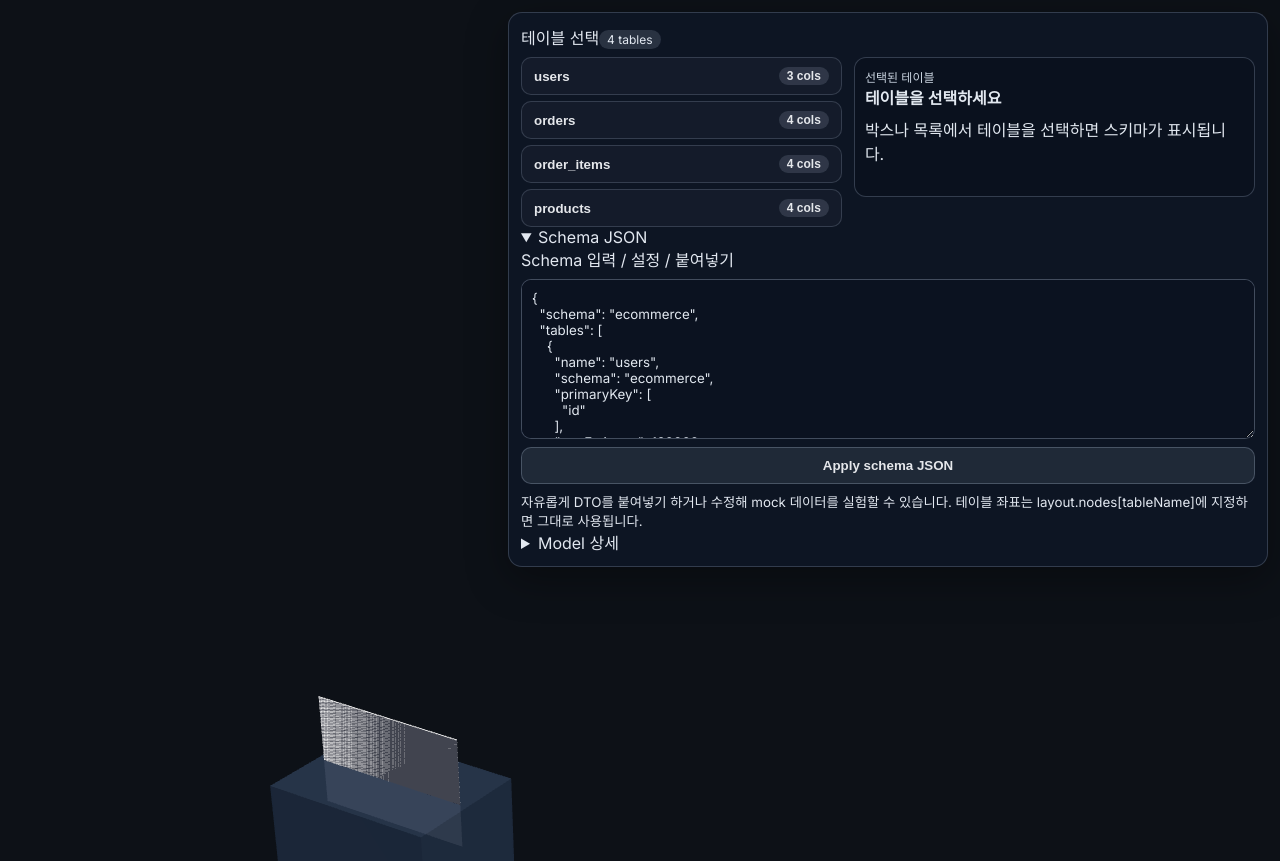
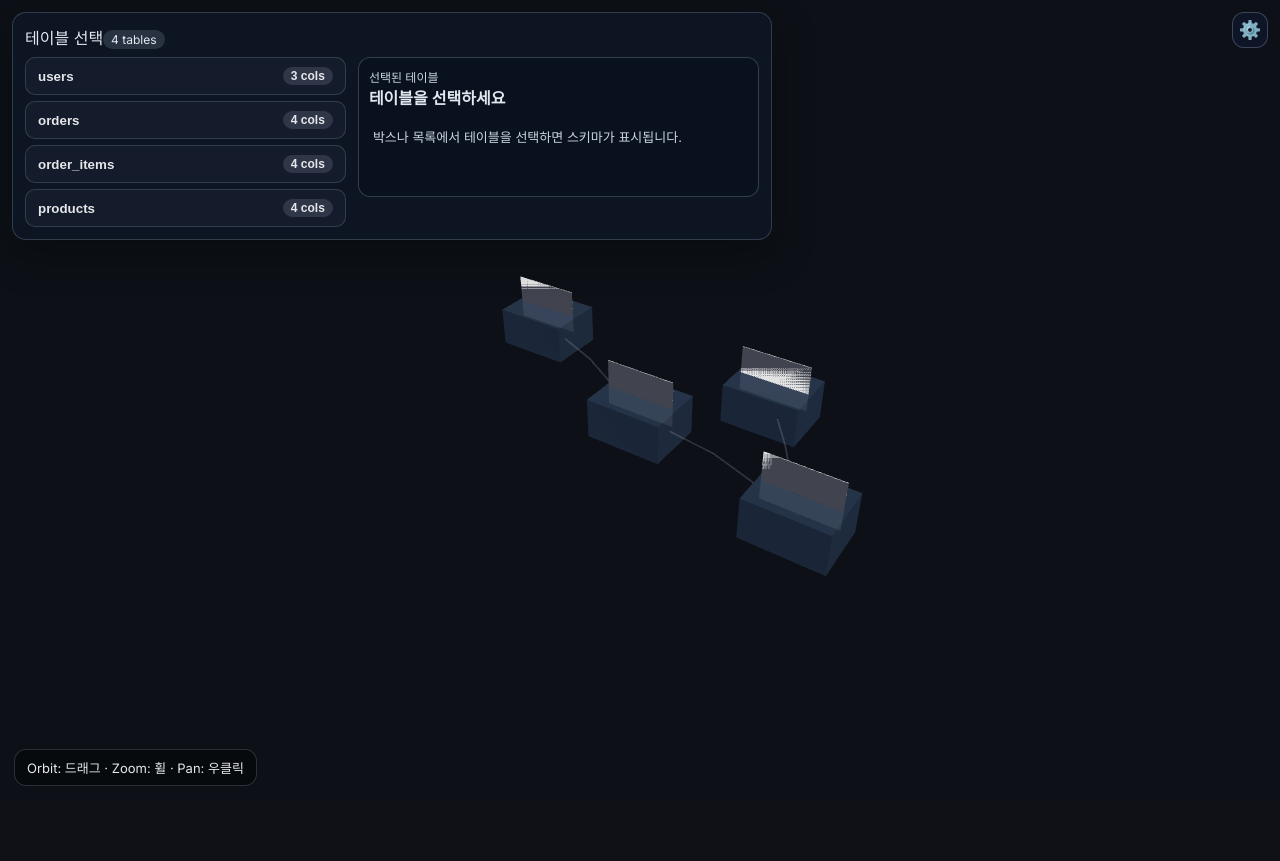
Before and after one commit to sqhtjs0104/visualdb, a React (Vite) app: page / in a window 1280 px wide. Shown: the top 861 px of the page. After the commit the page ends 800 px from the top, so only its background shows below. Built offline with nearby package versions, Linux system fonts and the light colour scheme.

Commit message:
Move schema JSON into modal and adjust layout

```diff
--- a/src/App.tsx
+++ b/src/App.tsx
@@ -1,7 +1,6 @@
 import React from 'react';
 import { Scene3D } from './components/Scene3D';
 import { SchemaInputPanel } from './components/SchemaInputPanel';
-import { ModelInfoPanel } from './components/ModelInfoPanel';
 import { mockGraph } from './mockData';
 import { SchemaGraph, Table, Relation } from './types';
 import { TableSchemaEditor } from './components/TableSchemaEditor';
@@ -37,6 +36,7 @@ export default function App() {
   const [activeTable, setActiveTable] = React.useState<string | undefined>();
   const [isEditing, setIsEditing] = React.useState(false);
   const [draftTable, setDraftTable] = React.useState<Table | null>(null);
+  const [isSchemaModalOpen, setIsSchemaModalOpen] = React.useState(false);
 
   const selectedTable = React.useMemo(() => graph.tables.find((t) => t.name === activeTable), [activeTable, graph.tables]);
 
@@ -111,20 +111,19 @@ export default function App() {
   };
 
   const hydratedSelectedTable = selectedTable ? attachColumnForeignKeys(selectedTable, graph.relations) : undefined;
-  const fkLookup = React.useMemo(() => {
-    if (!selectedTable) return {} as Record<string, string[]>;
-    const outgoing = graph.relations.filter((rel) => rel.fromTable === selectedTable.name);
-    return outgoing.reduce<Record<string, string[]>>((acc, rel) => {
-      rel.fromColumns.forEach((col) => {
-        const target = `${rel.toTable}.${rel.toColumns.join(', ')}`;
-        acc[col] = acc[col] ? [...acc[col], target] : [target];
-      });
-      return acc;
-    }, {});
-  }, [graph.relations, selectedTable]);
 
   return (
     <div className="app-shell">
+      <div className="settings-button__wrapper">
+        <button
+          type="button"
+          className="icon-button"
+          aria-label="Schema JSON 설정"
+          onClick={() => setIsSchemaModalOpen(true)}
+        >
+          ⚙️
+        </button>
+      </div>
       <main className="main-panel">
         <Scene3D graph={graph} activeTable={activeTable} onSelect={setActiveTable} />
         <div className="overlay-panel">
@@ -153,6 +152,9 @@ export default function App() {
                   <div className="schema-panel__title">
                     {hydratedSelectedTable ? hydratedSelectedTable.name : '테이블을 선택하세요'}
                   </div>
+                  {hydratedSelectedTable?.comment && (
+                    <div className="schema-panel__comment">{hydratedSelectedTable.comment}</div>
+                  )}
                 </div>
                 {hydratedSelectedTable && (
                   <div className="schema-panel__actions">
@@ -208,19 +210,25 @@ export default function App() {
               )}
             </div>
           </div>
-          <div className="overlay-stack">
-            <details className="control-card" open>
-              <summary>Schema JSON</summary>
-              <SchemaInputPanel value={inputValue} onChange={setInputValue} onSubmit={handleGraphChange} />
-            </details>
-            <details className="control-card" open={Boolean(selectedTable)}>
-              <summary>Model 상세</summary>
-              <ModelInfoPanel table={graph.tables.find((t) => t.name === activeTable)} />
-            </details>
-          </div>
         </div>
         <div className="scene-footer">Orbit: 드래그 · Zoom: 휠 · Pan: 우클릭</div>
       </main>
+      {isSchemaModalOpen && (
+        <div className="modal-backdrop" onClick={() => setIsSchemaModalOpen(false)}>
+          <div className="modal" onClick={(e) => e.stopPropagation()}>
+            <div className="modal__header">
+              <div>
+                <div className="label">Schema JSON</div>
+                <div className="schema-panel__title">스키마 설정</div>
+              </div>
+              <button type="button" className="icon-button" aria-label="닫기" onClick={() => setIsSchemaModalOpen(false)}>
+                ✕
+              </button>
+            </div>
+            <SchemaInputPanel value={inputValue} onChange={setInputValue} onSubmit={handleGraphChange} />
+          </div>
+        </div>
+      )}
     </div>
   );
 }
--- a/src/components/Scene3D.tsx
+++ b/src/components/Scene3D.tsx
@@ -1,6 +1,6 @@
 import React, { useCallback, useEffect, useMemo } from 'react';
 import { Canvas } from '@react-three/fiber';
-import { Line, OrbitControls, PerspectiveCamera } from '@react-three/drei';
+import { Line, OrbitControls } from '@react-three/drei';
 import { SchemaGraph, Table } from '../types';
 
 type TableInstance = {
@@ -93,14 +93,23 @@ interface SceneProps {
 export function Scene3D({ graph, activeTable, onSelect }: SceneProps) {
   const instances = useTableInstances(graph);
   const nodeLookup = useMemo(() => Object.fromEntries(instances.map((i) => [i.table.name, i.position])), [instances]);
+  const cameraPosition = useMemo(() => [8, 10, 12] as [number, number, number], []);
 
   return (
-    <Canvas shadows className="canvas-wrapper">
+    <Canvas shadows className="canvas-wrapper" camera={{ position: cameraPosition, fov: 50 }}>
       <color attach="background" args={["#0d1117"]} />
       <hemisphereLight intensity={0.4} groundColor="#0f172a" />
       <directionalLight position={[8, 12, 6]} intensity={0.85} castShadow />
-      <PerspectiveCamera makeDefault position={[8, 10, 12]} />
-      <OrbitControls enablePan enableRotate enableZoom />
+      <OrbitControls
+        makeDefault
+        enablePan
+        enableRotate
+        enableZoom
+        enableDamping
+        dampingFactor={0.06}
+        autoRotate={false}
+        target={[0, 0.4, 0]}
+      />
 
       {instances.map((instance) => (
         <TableBox
--- a/src/styles.css
+++ b/src/styles.css
@@ -130,16 +130,14 @@ button:active {
 .overlay-panel {
   position: absolute;
   top: 12px;
-  right: 12px;
+  left: 12px;
   background: rgba(15, 23, 42, 0.7);
   border: 1px solid rgba(148, 163, 184, 0.28);
   border-radius: 14px;
   padding: 12px;
-  width: 620px;
-  color: #e2e7ef;
-  box-shadow: 0 12px 40px rgba(0, 0, 0, 0.35);
   width: 760px;
   color: #e2e8f0;
+  box-shadow: 0 12px 40px rgba(0, 0, 0, 0.35);
   max-height: calc(100vh - 32px);
   overflow-y: auto;
 }
@@ -206,6 +204,12 @@ button:active {
 .schema-panel__title {
   font-size: 16px;
   font-weight: 700;
+}
+
+.schema-panel__comment {
+  color: #cbd5e1;
+  margin-top: 2px;
+  font-size: 13px;
 }
 
 .label {
@@ -314,6 +318,7 @@ button:active {
 .schema-table__row--editable {
   grid-template-columns: 1.3fr 1fr repeat(4, 0.55fr) 1.4fr;
   gap: 8px;
+}
 .schema-fk-cell {
   color: #c7d2fe;
   font-size: 11px;
@@ -343,6 +348,7 @@ small {
   border-radius: 12px;
   border: 1px solid rgba(148, 163, 184, 0.25);
   font-size: 13px;
+  z-index: 2;
 }
 
 .overlay-stack {
@@ -373,3 +379,54 @@ small {
 .control-card > *:not(summary) {
   margin-top: 8px;
 }
+
+.settings-button__wrapper {
+  position: absolute;
+  top: 12px;
+  right: 12px;
+  z-index: 3;
+}
+
+.icon-button {
+  width: 36px;
+  height: 36px;
+  border-radius: 12px;
+  display: inline-flex;
+  align-items: center;
+  justify-content: center;
+  padding: 0;
+  font-size: 18px;
+  background: rgba(15, 23, 42, 0.85);
+  border: 1px solid rgba(148, 163, 184, 0.35);
+}
+
+.icon-button:hover {
+  background: rgba(17, 24, 39, 0.95);
+}
+
+.modal-backdrop {
+  position: fixed;
+  inset: 0;
+  background: rgba(0, 0, 0, 0.45);
+  display: flex;
+  align-items: center;
+  justify-content: center;
+  padding: 16px;
+  z-index: 4;
+}
+
+.modal {
+  background: #0b1220;
+  border: 1px solid rgba(148, 163, 184, 0.35);
+  border-radius: 16px;
+  padding: 16px;
+  width: min(820px, 90vw);
+  box-shadow: 0 16px 50px rgba(0, 0, 0, 0.4);
+}
+
+.modal__header {
+  display: flex;
+  align-items: center;
+  justify-content: space-between;
+  margin-bottom: 10px;
+}
```
